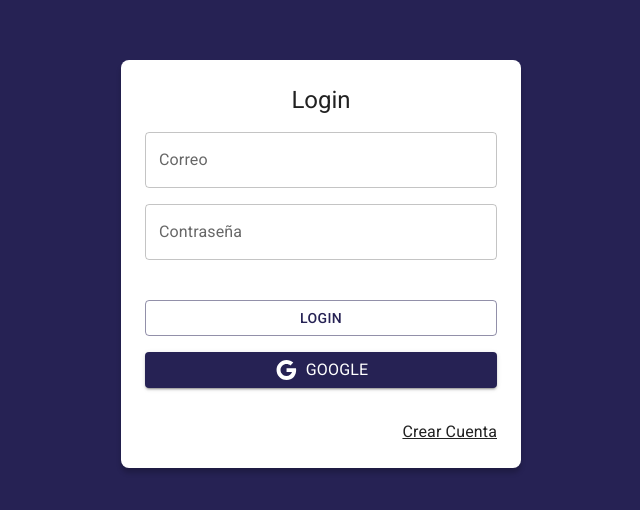
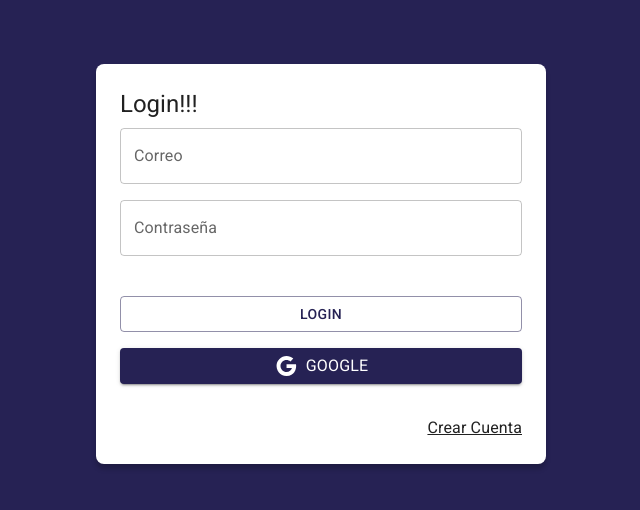
Before and after one commit to ssalgadoi/App-Journal-con-React, a React (Vite) app: page /auth/login in a window 1280 px wide. Shown: the part 136-646 px from the top of the page, without its empty margins (319-959 px from the left). Built offline with nearby package versions, Linux system fonts and the light colour scheme.

Commit message:
Creo el AuthLayout

```diff
--- /dev/null
+++ b/src/auth/layout/AuthLayout.jsx
@@ -0,0 +1,35 @@
+import { Grid, Typography } from "@mui/material";
+
+export const AuthLayout = ({ children, title = "" }) => {
+    return (
+        <Grid
+            container
+            spacing={0}
+            direction="column"
+            alignItems="center"
+            justifyContent="center"
+            sx={{ minHeight: '100vh', backgroundColor: 'primary.main', padding: 4 }}
+        >
+            <Grid
+                className='box__shadow'
+                sx={{
+                    backgroundColor: 'white',
+                    padding: 3,
+                    borderRadius: 2,
+                    width: { sm: 450}
+                    // width: '100%',
+                    // maxWidth: 400
+                }}
+            >
+                <Typography
+                    variant="h5"
+                    sx={{ mb: 1}}
+                >
+                    {title}
+                </Typography>
+
+                {children}
+            </Grid>
+        </Grid>
+    );
+};
--- a/src/auth/pages/LoginPage.jsx
+++ b/src/auth/pages/LoginPage.jsx
@@ -1,34 +1,11 @@
 import { Button, Grid, TextField, Typography, Link } from "@mui/material";
 import { Google } from '@mui/icons-material';
 import { Link as RouterLink } from 'react-router-dom';
+import { AuthLayout } from "../layout/AuthLayout";
 
 export const LoginPage = () => {
     return (
-        <Grid
-            container
-            spacing={0}
-            direction="column"
-            alignItems="center"
-            justifyContent="center"
-            sx={{ minHeight: '100vh', backgroundColor: 'primary.main', padding: 4 }}
-        >
-            <Grid
-                className='box__shadow'
-                sx={{
-                    backgroundColor: 'white',
-                    padding: 3,
-                    borderRadius: 2,
-                    width: '100%',
-                    maxWidth: 400
-                }}
-            >
-                <Typography
-                    variant="h5"
-                    sx={{ mb: 2, textAlign: 'center' }}
-                >
-                    Login
-                </Typography>
-
+        <AuthLayout title="Login!!!">
             <form>
                 <Grid container direction="column" spacing={2}>
                     <Grid sx={{ width: '100%' }}>
@@ -48,6 +25,7 @@ export const LoginPage = () => {
                             fullWidth
                         />
                     </Grid>
+
 
                     {/* Botones con margen superior */}
                     <Grid container direction="column" spacing={2} sx={{ mt: 3 }}>
@@ -71,7 +49,8 @@ export const LoginPage = () => {
                     </Grid>
                 </Grid>
             </form>
-            </Grid>
-        </Grid>
+        </AuthLayout>
+
+
     );
 };
```
Lines whose indentation alone changed are shown as unchanged.
